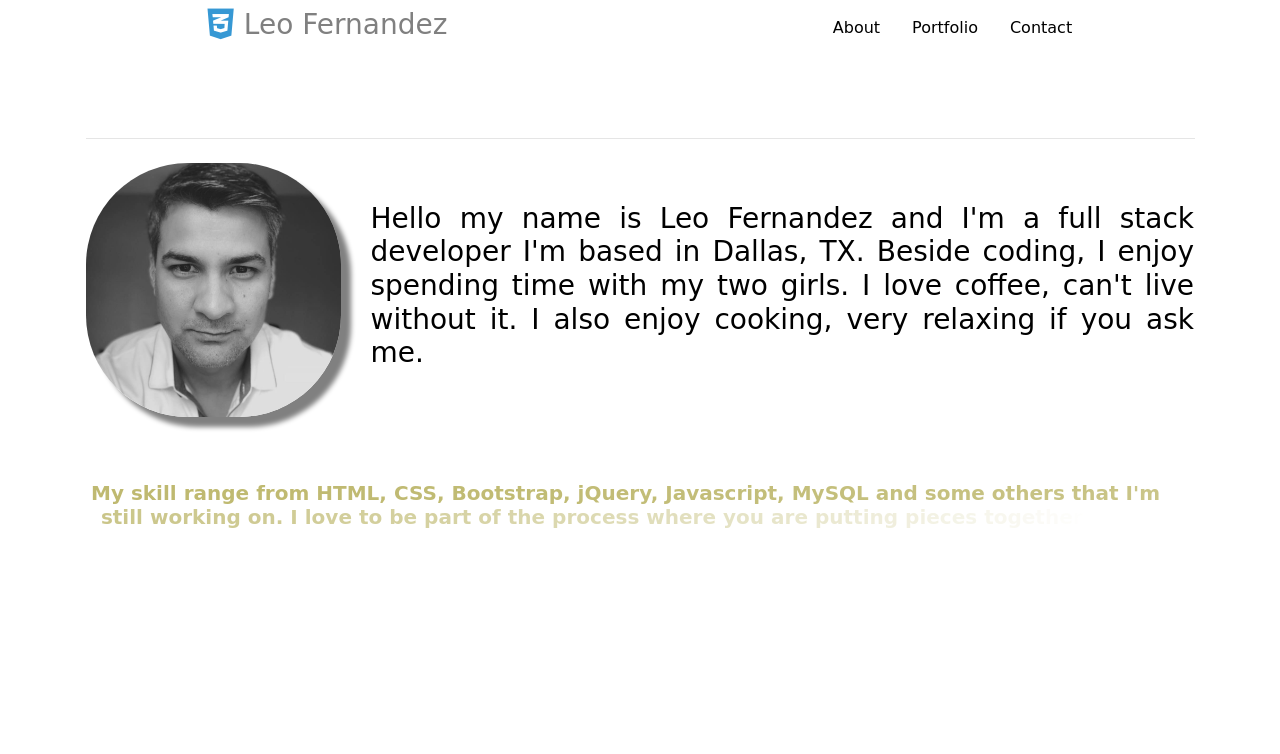
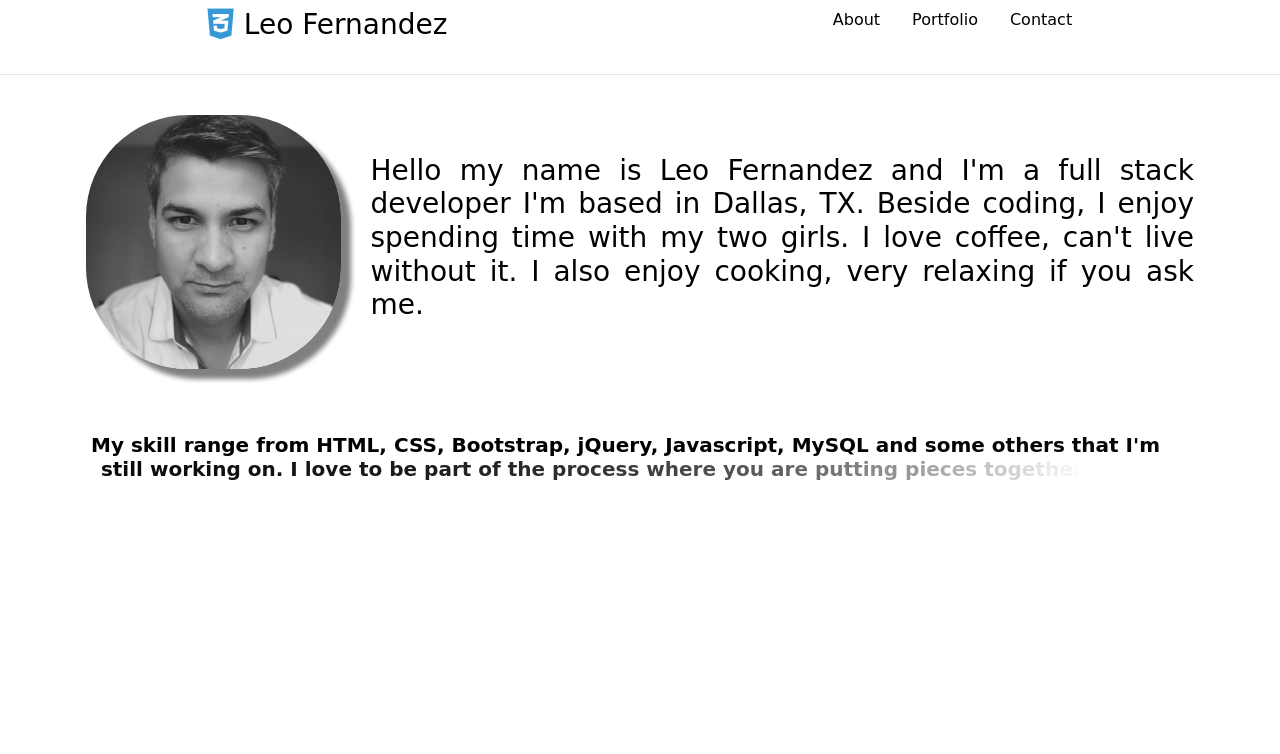
Before and after one commit to lfernandez79/Week1-homework2, a website: page index.html in a window 1280 px wide. Shown: the top 754 px of the page. Drawn offline with nearby package versions, Linux system fonts and the light colour scheme; a web font is replaced by a local one.

Commit message:
updated index.html

```diff
--- a/index.html
+++ b/index.html
@@ -23,10 +23,11 @@
         <header class="container-fluid row m-0">
             <div class="col-sm-12 col-md-6 py-2">
                 <h3 class="d-flex justify-content-center align-items-center"><i class="fab fa-css3-alt fa-lg"></i>Leo Fernandez</h3>
+
             </div>
 
             <!-- Navigation Nav -->
-            <nav class="col-sm-12 col-md-6 py-2">
+            <nav class="col-sm-12 col-md-6">
                     <ul class="nav d-flex justify-content-center align-items-center">
                         <li class="nav-item">
                             <a class="nav-link" href="index.html">About</a>
@@ -38,15 +39,17 @@
                             <a class="nav-link" href="contact.html">Contact</a>
                         </li>
                     </ul>
+
             </nav>
+
         </header>
+        <hr>
 
 <!-- Main section about me -->
-<section class="container mt-5 border-0">
+<section class="container mt-2 border-0">
         <main class="row">
             <div class="col-md-12 pl-3 pt-3">
-                <h2></h2>
-                <hr>
+
             </div>
 
             <div class="row pt-2 px-3">
--- a/script.js
+++ b/script.js
@@ -9,13 +9,13 @@ anime.timeline({ loop: true })
         translateZ: 0,
         opacity: [0, 1],
         easing: "easeOutExpo",
-        duration: 10000,
+        duration: 5000,
         delay: (el, i) => 500 + 30 * i
     }).add({
         targets: '.ml12 .letter',
         translateX: [0, -30],
         opacity: [1, 0],
         easing: "easeInExpo",
-        duration: 10000,
+        duration: 5000,
         delay: (el, i) => 100 + 30 * i
     });
--- a/style.css
+++ b/style.css
@@ -4,8 +4,6 @@ body {
 font-family: 'Baloo Bhaina 2', cursive;
 /* background-image: linear-gradient(to right, rgb(0, 0, 0), rgb(236, 77, 77)); */
 /* background-color: white; */
-
-
 
 }
 
@@ -15,7 +13,7 @@ h2 {
 }
 
 h3 {
-    color: gray;
+    color: black;
 }
 
 a {
@@ -71,7 +69,7 @@ form {
 
 /* Letter motion effect  second p tag*/
 .ml12 {
-  color: darkkhaki;
+  color: black;
   font-weight: bolder;
 }
 
```
